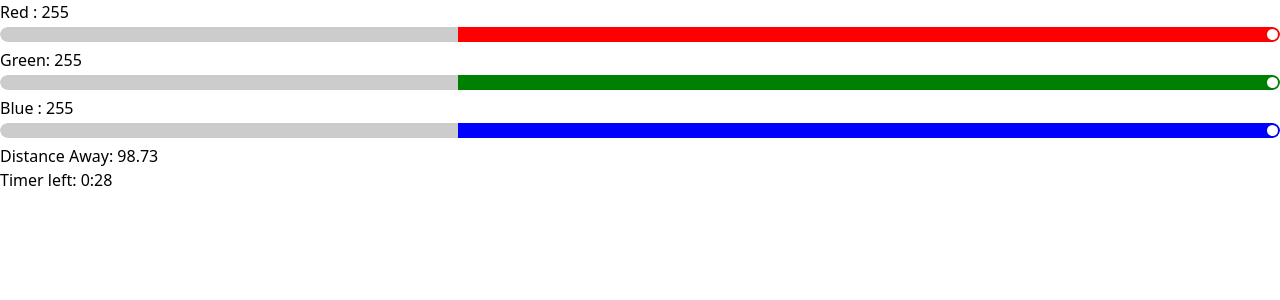
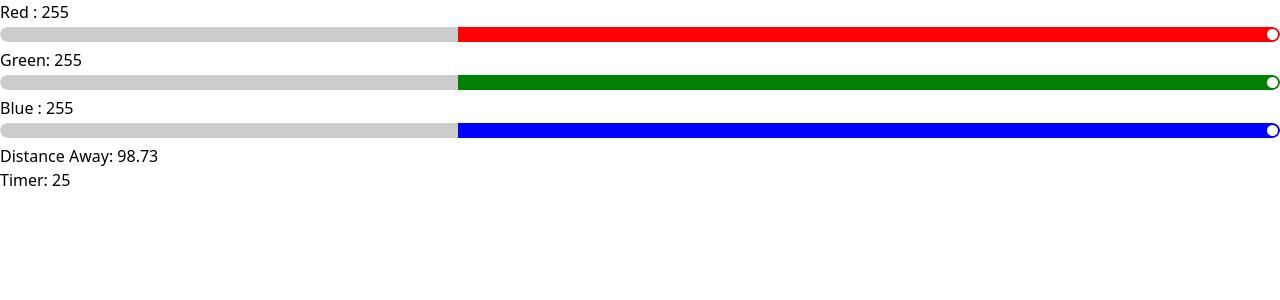
Before and after one commit to deej-tsn/colourGame, a React (Vite) app: page / in a window 1280 px wide. Shown: the top 300 px of the page. Built offline with nearby package versions, Linux system fonts and the light colour scheme.

Commit message:
semi fixed timer, need to fix timer reset on reload

```diff
--- a/src/App.tsx
+++ b/src/App.tsx
@@ -2,6 +2,7 @@ import { useState } from 'react'
 import './App.css'
 import {rgb2lab, deltaE} from './util/rgb-lab';
 import Main from './components/Main';
+import usePersistantTimer from './util/ptime';
 
 
 
@@ -42,8 +43,24 @@ export default function App() {
   const [greenAmount, setGreenAmount] = useState("FF");
 
   const [blueAmount, setBlueAmount] = useState("FF");
+  const [count, start, pause, reset] = usePersistantTimer(false,{updateFrequency:1});
 
   const [timerState , setTimerState] = useState(true);
+  const [timerEnd, setTimerEnd] = useState(false);
+
+
+
+
+
+  const countdown = (value : number, count : number) : number => {
+    count = count/1000;
+    if(count < value) return Math.round(value - count);
+    else{
+      setTimerState(false);
+      reset()
+      return 0;
+    }
+  }
 
   if(redAmount.length == 1){
     setRedAmount("0"+redAmount);
@@ -77,7 +94,7 @@ export default function App() {
       chosenColour={chosenColour}
 
       distance={distanceAway()}
-
+      timer2 = {countdown(30, count)}
       timer={{
         timerState,
         setTimerState
--- a/src/components/Main.tsx
+++ b/src/components/Main.tsx
@@ -1,11 +1,10 @@
 import PickColours from './PickColours'
 import ColourCircle from './ColourCircle'
 import { Colour, TimerState } from '../types/Colour'
-import Timer from './Timer'
 
 
 
-export default function main(props : {red : Colour , green: Colour, blue:Colour, bgColour:string, chosenColour:string, distance : string, timer: TimerState}) {
+export default function main(props : {red : Colour , green: Colour, blue:Colour, bgColour:string, chosenColour:string, distance : string, timer: TimerState, timer2:number}) {
 
   let end;
 
@@ -13,18 +12,14 @@ export default function main(props : {red : Colour , green: Colour, blue:Colour,
     end = (
     <div className=' w-full md:w-8/12 lg:w-6/1 flex flex-row justify-evenly'>
       <h1 className='w-28 bg-gray-50 rounded-xl p-2 drop-shadow-lg'>{`Distance Away: ${props.distance}`}</h1>
-      <Timer
-        initialMinute={0}
-        initialSeconds={29}
-        timerState={props.timer}
-        />
+      <h1 className='w-28 bg-gray-50 rounded-xl p-2 drop-shadow-lg'>{`Timer: ${props.timer2}`}</h1>
     </div>
     );
   }
 
   else{
     end = (
-      <h1 className='w-28 bg-gray-50 rounded-xl p-2 drop-shadow-lg'>{`Score: ${100 - parseFloat(props.distance)}`}</h1>
+      <h1 className='w-28 bg-gray-50 rounded-xl p-2 drop-shadow-lg'>{`Score: ${(100 - parseFloat(props.distance)).toFixed(2)}`}</h1>
     );
 
   }
--- /dev/null
+++ b/src/util/ptime.ts
@@ -0,0 +1,109 @@
+import { useState, useEffect, useRef } from "react";
+
+const initTimer = { //initial value of ref
+    lastSavedElapsedTime: 0,
+    elapsedTime:  0,
+    intervalId: null as ReturnType<typeof setInterval> | null,
+    start: 0,
+    manuallyPaused: false
+}
+interface OPTIONS {
+    updateFrequency?: number,
+    maximumValue?:number,
+    callback?:(()=>void)
+    LocalStorageItemName?:string
+}
+const defaultOptions:OPTIONS = {
+
+    updateFrequency: 1,
+    maximumValue:0,
+    callback:undefined,
+    LocalStorageItemName:'Persistant_timer'
+}
+const usePersistantTimer = (
+    pauseOnNoFocus: boolean = true, {
+    updateFrequency = 1,
+    maximumValue = 0,
+    callback,
+    LocalStorageItemName= 'Persistant_timer'}:OPTIONS = defaultOptions
+): [number, () => void, () => void, () => void] => {
+    const timer = useRef(initTimer)
+    const cu = timer.current
+    const getValueFromLocalStorage = () => {
+        let v = parseInt(localStorage.getItem(LocalStorageItemName) || '0')
+        if (isNaN(v) || v < 0) v = 0
+        cu.lastSavedElapsedTime = v
+        cu.elapsedTime = 0
+        cu.start = new Date().getTime()
+    }
+    const [elapsedTime, setElapsedTime] = useState(cu.lastSavedElapsedTime)
+
+    const PIN = (i: number) => { // set parameter to default 1 if the paramenter is not legal number.
+        return (i > 1 && Number.isInteger(i)) ? i : 1
+    }
+    const updateFrequnce = PIN(updateFrequency)
+    const start = () => {
+        if (cu.manuallyPaused) cu.manuallyPaused = false
+        if (!cu.intervalId) {
+            getValueFromLocalStorage()
+            cu.intervalId = setInterval(() => {
+                cu.elapsedTime = new Date().getTime() - cu.start + cu.lastSavedElapsedTime
+                //t preserve real elapsed time.
+
+                if (!(cu.elapsedTime % updateFrequnce)) setElapsedTime(cu.elapsedTime)
+
+                if (maximumValue && cu.elapsedTime >= maximumValue * 1000) {
+                    if (callback) callback()
+                    cu.elapsedTime = 0
+                    cu.manuallyPaused = true
+                    pause()
+                }
+                localStorage.setItem(LocalStorageItemName, cu.elapsedTime.toString())
+            }, 1000)
+        }
+    }
+    const pause = () => {
+        cu.lastSavedElapsedTime = cu.elapsedTime
+        if (cu.intervalId) {
+            clearInterval(cu.intervalId)
+            cu.intervalId = null
+        }
+    }
+    const manuallyPause = () => {
+        cu.manuallyPaused = true
+        pause()
+    }
+    const resetTimer = () => {
+        cu.lastSavedElapsedTime = 0
+        cu.elapsedTime = 0
+        localStorage.setItem(LocalStorageItemName, "0")
+        cu.start = new Date().getTime()
+        setElapsedTime(0)
+    }
+
+    useEffect(() => {
+        getValueFromLocalStorage()
+        window.onblur = () => {
+            if (pauseOnNoFocus) pause()
+        }
+
+        window.onfocus = () => {
+            if (cu.manuallyPaused) return
+            if (pauseOnNoFocus) start()
+        }
+
+        start()
+
+        return () => {
+            if (cu.intervalId) {
+                clearInterval(cu.intervalId)
+                cu.intervalId = null
+            }
+        }
+    // eslint-disable-next-line react-hooks/exhaustive-deps
+    }, [pauseOnNoFocus, LocalStorageItemName, maximumValue, callback, updateFrequency])
+
+    return [elapsedTime, start, manuallyPause, resetTimer]
+}
+
+export default usePersistantTimer
```
